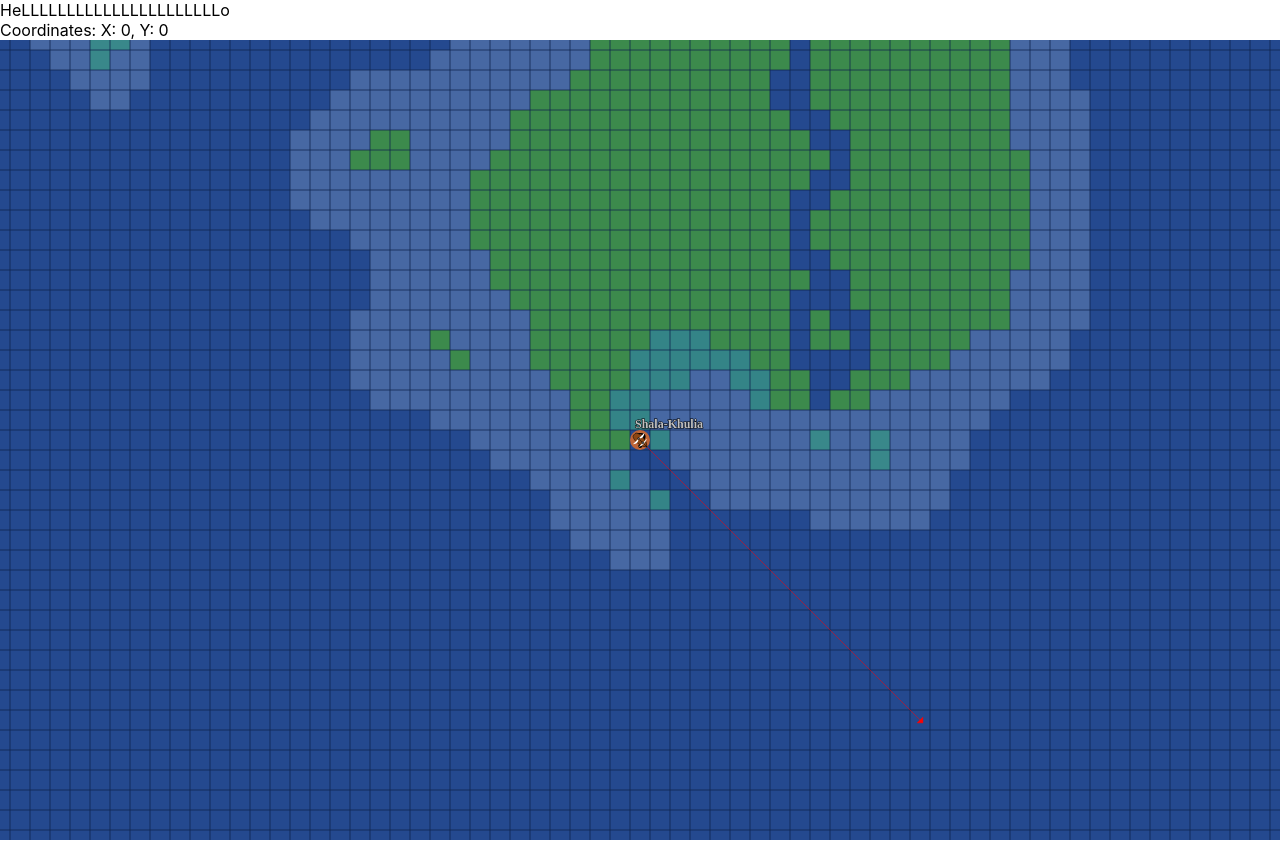
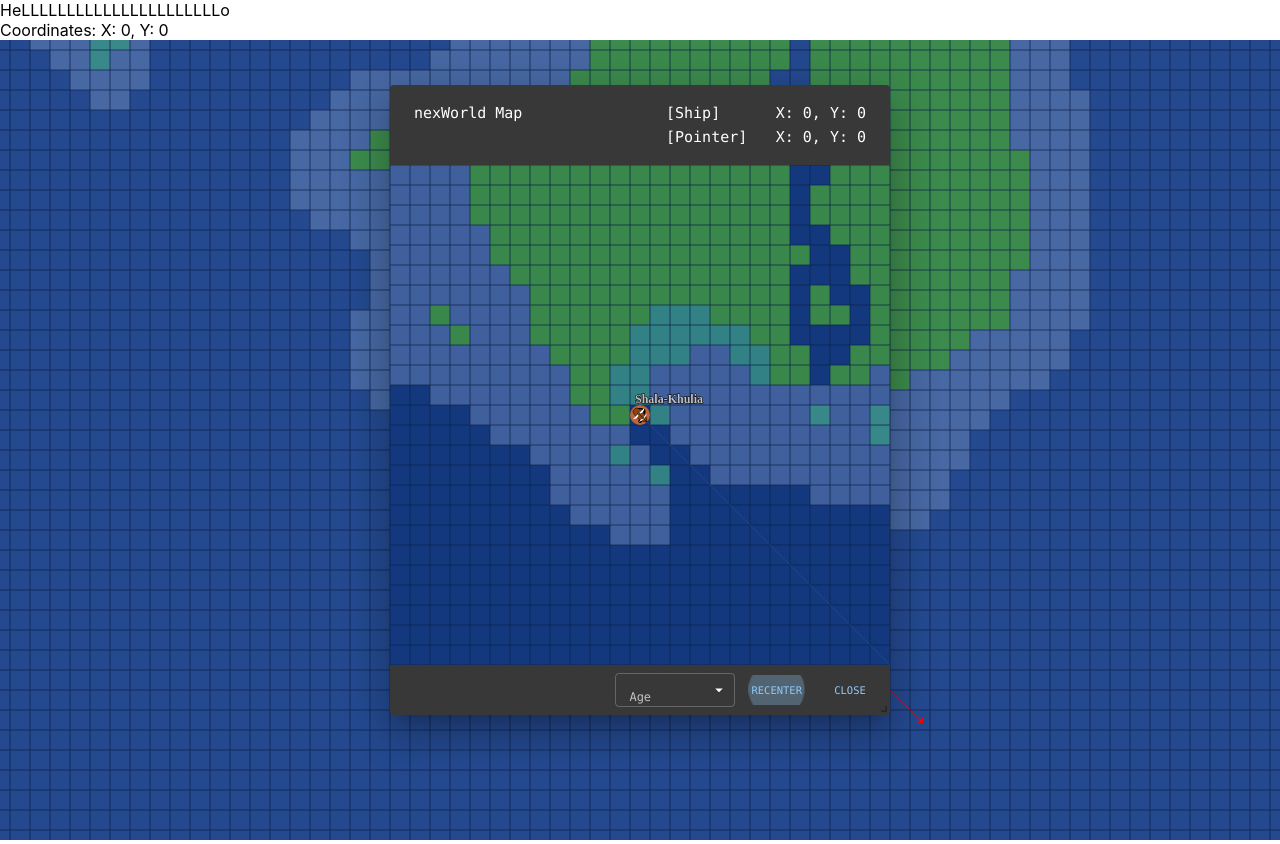
Before and after one commit to Log-Wall/nexworld3, a React (Create React App) app: page / in a window 1280 px wide. Built offline with nearby package versions, Linux system fonts and the light colour scheme.

Commit message:
selection

```diff
--- a/src/components/App.js
+++ b/src/components/App.js
@@ -20,7 +20,7 @@ function App() {
         height={window.innerHeight}
       />
 
-      {/*<NexDialog nexWorld={nexWorld} />*/}
+      {<NexDialog nexWorld={nexWorld} />}
     </div>
   );
 }
--- /dev/null
+++ b/src/components/HarbourSelect.js
@@ -0,0 +1,33 @@
+import { useState } from 'react';
+import Box from '@mui/material/Box';
+import InputLabel from '@mui/material/InputLabel';
+import MenuItem from '@mui/material/MenuItem';
+import FormControl from '@mui/material/FormControl';
+import Select from '@mui/material/Select';
+
+export default function HarbourSelect() {
+    const [harbour, setHarbour] = useState('');
+
+    const handleChange = (event) => {
+        setHarbour(event.target.value);
+    };
+
+    return (
+        <Box sx={{ minWidth: 120 }}>
+            <FormControl fullWidth>
+                <InputLabel id="demo-simple-select-label">Age</InputLabel>
+                <Select
+                    labelId="demo-simple-select-label"
+                    id="demo-simple-select"
+                    value={harbour}
+                    label="Age"
+                    onChange={handleChange}
+                >
+                    <MenuItem value={10}>Ten</MenuItem>
+                    <MenuItem value={20}>Twenty</MenuItem>
+                    <MenuItem value={30}>Thirty</MenuItem>
+                </Select>
+            </FormControl>
+        </Box>
+    );
+}
--- a/src/components/NexDialog.js
+++ b/src/components/NexDialog.js
@@ -16,6 +16,7 @@ import NexWorld from "./NexWorld";
 import CoordinateDisplays from "./CoordinateDisplays";
 import CoordinateDisplay from "./CoordinateDisplay";
 import ShipCoordinates from "./ShipCoordinates";
+import HarbourSelect from "./HarbourSelect";
 
 let darkTheme = createTheme({
   palette: {
@@ -162,6 +163,7 @@ const NexDialog = ({ nexWorld }) => {
               />
             </DialogContent>
             <DialogActions>
+              <HarbourSelect />
               <Button
                 autoFocus
                 onClick={() => {
```
